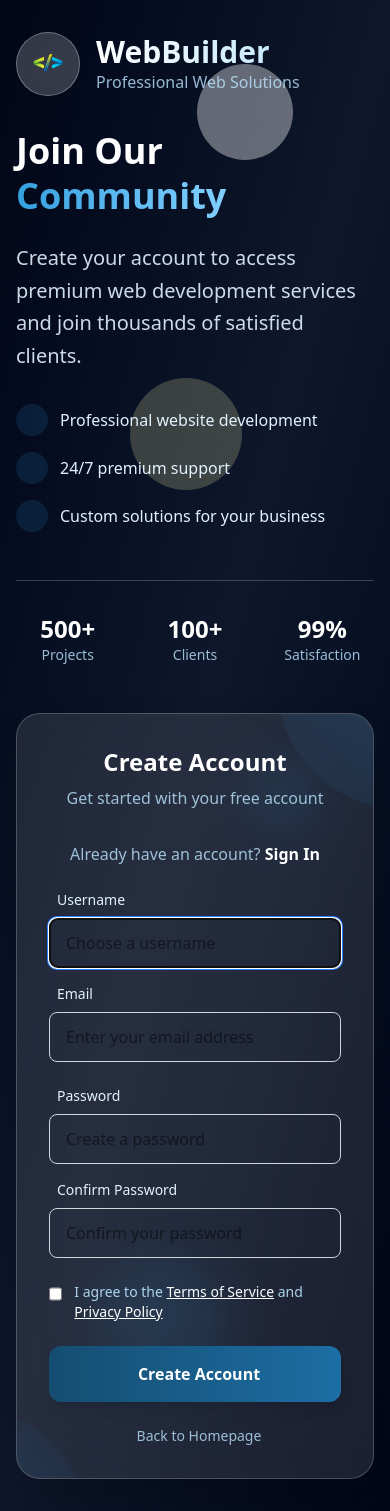
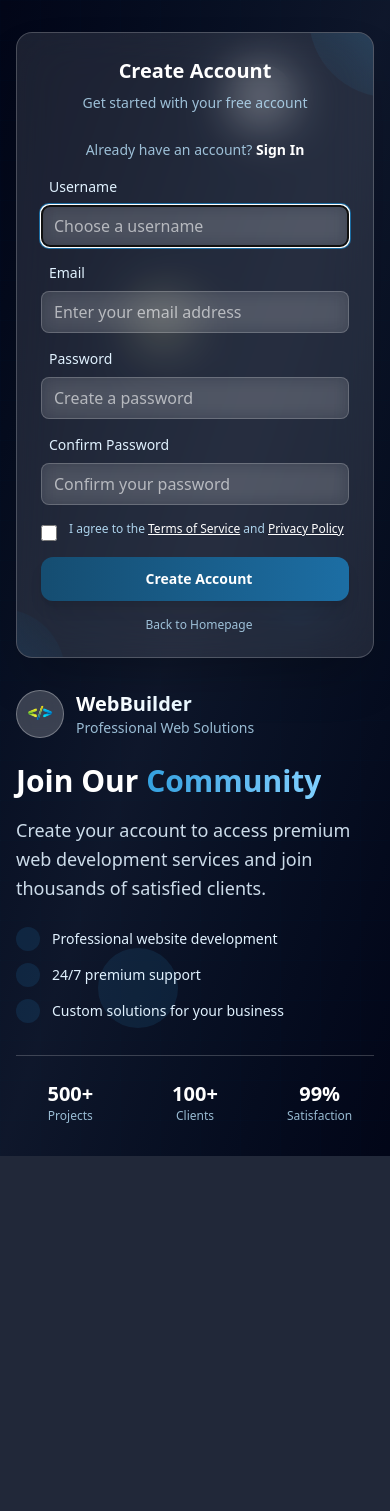
Before and after one commit to Trig2/webcraft, a Django app: page /register/ in a window 390 px wide. After the commit the page ends 1156 px from the top, so only its background shows below. Run offline with Django 5.2, Linux system fonts and the light colour scheme; data comes from the database, SQL or seed files in the repository; both versions use the stored data as it was after the commit; some libraries are stand-ins or nearby versions.

Commit message:
Fix project 404 issues with enhanced sample data and better error handling
- Expand sample projects from 15 to 35 total projects
- Add graceful error handling in project_detail view
- Redirect to portfolio page with friendly message for missing projects
- Fix register page overflow issues with responsive design
- Update form styling for better mobile experience
- This should resolve 404 errors for project IDs up to 35+

```diff
--- a/core/forms.py
+++ b/core/forms.py
@@ -9,7 +9,7 @@ class CustomUserCreationForm(UserCreationForm):
     email = forms.EmailField(
         required=True,
         widget=forms.EmailInput(attrs={
-            'class': 'w-full px-4 py-3 border border-gray-300 rounded-lg focus:ring-2 focus:ring-blue-500 focus:border-transparent transition-all duration-200',
+            'class': 'w-full px-3 lg:px-4 py-2 lg:py-3 bg-white/10 border border-white/20 rounded-lg focus:ring-2 focus:ring-primary-500 focus:border-primary-400 transition-all duration-200 text-white placeholder-white/60 backdrop-blur-sm',
             'placeholder': 'Enter your email address'
         })
     )
@@ -19,7 +19,7 @@ class CustomUserCreationForm(UserCreationForm):
         fields = ("username", "email", "password1", "password2")
         widgets = {
             'username': forms.TextInput(attrs={
-                'class': 'w-full px-4 py-3 border border-gray-300 rounded-lg focus:ring-2 focus:ring-blue-500 focus:border-transparent transition-all duration-200',
+                'class': 'w-full px-3 lg:px-4 py-2 lg:py-3 bg-white/10 border border-white/20 rounded-lg focus:ring-2 focus:ring-primary-500 focus:border-primary-400 transition-all duration-200 text-white placeholder-white/60 backdrop-blur-sm',
                 'placeholder': 'Choose a username'
             }),
         }
@@ -28,11 +28,11 @@ class CustomUserCreationForm(UserCreationForm):
         super().__init__(*args, **kwargs)
         # Style the password fields
         self.fields['password1'].widget.attrs.update({
-            'class': 'w-full px-4 py-3 border border-gray-300 rounded-lg focus:ring-2 focus:ring-blue-500 focus:border-transparent transition-all duration-200',
+            'class': 'w-full px-3 lg:px-4 py-2 lg:py-3 bg-white/10 border border-white/20 rounded-lg focus:ring-2 focus:ring-primary-500 focus:border-primary-400 transition-all duration-200 text-white placeholder-white/60 backdrop-blur-sm',
             'placeholder': 'Create a password'
         })
         self.fields['password2'].widget.attrs.update({
-            'class': 'w-full px-4 py-3 border border-gray-300 rounded-lg focus:ring-2 focus:ring-blue-500 focus:border-transparent transition-all duration-200',
+            'class': 'w-full px-3 lg:px-4 py-2 lg:py-3 bg-white/10 border border-white/20 rounded-lg focus:ring-2 focus:ring-primary-500 focus:border-primary-400 transition-all duration-200 text-white placeholder-white/60 backdrop-blur-sm',
             'placeholder': 'Confirm your password'
         })
 
--- a/templates/registration/register.html
+++ b/templates/registration/register.html
@@ -12,17 +12,17 @@
     <link href="https://unpkg.com/aos@2.3.1/dist/aos.css" rel="stylesheet">
     <script src="https://unpkg.com/aos@2.3.1/dist/aos.js"></script>
   </head>
-  <body class="min-h-screen relative">
+  <body class="min-h-screen relative overflow-x-hidden">
     <!-- Background -->
     <div class="absolute inset-0 bg-gradient-to-br from-slate-950 via-slate-900 to-slate-950"></div>
     {% comment %} <img src="{% static "image/home1.jpg" %}" alt="" class="absolute inset-0 w-full h-full object-cover opacity-30"> {% endcomment %}
 
     <!-- Animated Particles -->
     <div class="absolute inset-0 w-full h-full pointer-events-none z-0 overflow-hidden">
-        <div class="absolute w-24 h-24 bg-white rounded-full opacity-5 top-16 right-1/4 animate-pulse" style="animation-duration: 5s;"></div>
-        <div class="absolute w-32 h-32 bg-primary-400 rounded-full opacity-10 bottom-32 left-1/4 animate-pulse" style="animation-duration: 7s;"></div>
-        <div class="absolute w-20 h-20 bg-primary-500 rounded-full opacity-10 top-1/2 right-1/6 animate-pulse" style="animation-duration: 6s;"></div>
-        <div class="absolute w-28 h-28 bg-secondary-200 rounded-full opacity-10 top-1/4 left-1/3 animate-pulse" style="animation-duration: 8s;"></div>
+        <div class="absolute w-16 h-16 md:w-24 md:h-24 bg-white rounded-full opacity-5 top-16 right-1/4 animate-pulse" style="animation-duration: 5s;"></div>
+        <div class="absolute w-20 h-20 md:w-32 md:h-32 bg-primary-400 rounded-full opacity-10 bottom-32 left-1/4 animate-pulse" style="animation-duration: 7s;"></div>
+        <div class="absolute w-12 h-12 md:w-20 md:h-20 bg-primary-500 rounded-full opacity-10 top-1/2 right-1/6 animate-pulse" style="animation-duration: 6s;"></div>
+        <div class="absolute w-16 h-16 md:w-28 md:h-28 bg-secondary-200 rounded-full opacity-10 top-1/4 left-1/3 animate-pulse" style="animation-duration: 8s;"></div>
     </div>
 
     <!-- Grid Pattern Overlay -->
@@ -41,103 +41,103 @@
     </div>
     {% endif %}
 
-    <section class="min-h-screen flex items-center justify-center relative z-10 px-4 py-8">
-      <div class="container mx-auto max-w-6xl">
-        <div class="grid grid-cols-1 lg:grid-cols-2 gap-12 items-center">
+    <section class="min-h-screen flex items-center justify-center relative z-10 px-4 py-8 overflow-x-hidden">
+      <div class="container mx-auto max-w-7xl">
+        <div class="grid grid-cols-1 lg:grid-cols-2 gap-8 lg:gap-12 items-center">
 
           <!-- Welcome Section -->
-          <div class="text-white space-y-8" data-aos="fade-right" data-aos-duration="1000">
+          <div class="text-white space-y-6 lg:space-y-8 order-2 lg:order-1" data-aos="fade-right" data-aos-duration="1000">
             <!-- Logo -->
-            <div class="flex items-center gap-4 mb-8">
-              <div class="w-16 h-16 bg-white/20 backdrop-blur-sm rounded-full flex items-center justify-center border border-white/30">
-                <img src="{% static "image/logo.png" %}" alt="WebBuilder" class="w-10 h-10 object-cover rounded-full">
+            <div class="flex items-center gap-3 lg:gap-4 mb-6 lg:mb-8">
+              <div class="w-12 h-12 lg:w-16 lg:h-16 bg-white/20 backdrop-blur-sm rounded-full flex items-center justify-center border border-white/30 flex-shrink-0">
+                <img src="{% static "image/logo.png" %}" alt="WebBuilder" class="w-8 h-8 lg:w-10 lg:h-10 object-cover rounded-full">
               </div>
-              <div>
-                <h1 class="text-3xl font-bold bg-clip-text text-transparent bg-gradient-to-r from-white to-primary-200">WebBuilder</h1>
-                <p class="text-primary-200/80">Professional Web Solutions</p>
+              <div class="min-w-0 flex-1">
+                <h1 class="text-xl lg:text-3xl font-bold bg-clip-text text-transparent bg-gradient-to-r from-white to-primary-200 truncate">WebBuilder</h1>
+                <p class="text-primary-200/80 text-sm lg:text-base">Professional Web Solutions</p>
               </div>
             </div>
 
             <!-- Welcome Content -->
-            <div class="space-y-6">
-              <h2 class="text-4xl lg:text-5xl font-bold leading-tight">
+            <div class="space-y-4 lg:space-y-6">
+              <h2 class="text-3xl lg:text-4xl xl:text-5xl font-bold leading-tight">
                 Join Our
                 <span class="bg-clip-text text-transparent bg-gradient-to-r from-primary-400 to-primary-300">
                   Community
                 </span>
               </h2>
-              <p class="text-xl text-primary-100/90 leading-relaxed">
+              <p class="text-lg lg:text-xl text-primary-100/90 leading-relaxed">
                 Create your account to access premium web development services and join thousands of satisfied clients.
               </p>
 
               <!-- Features -->
-              <div class="space-y-4 mt-8">
+              <div class="space-y-3 lg:space-y-4 mt-6 lg:mt-8">
                 <div class="flex items-center gap-3">
-                  <div class="w-8 h-8 bg-primary-500/20 rounded-full flex items-center justify-center">
-                    <i class="fas fa-check text-primary-400 text-sm"></i>
+                  <div class="w-6 h-6 lg:w-8 lg:h-8 bg-primary-500/20 rounded-full flex items-center justify-center flex-shrink-0">
+                    <i class="fas fa-check text-primary-400 text-xs lg:text-sm"></i>
                   </div>
-                  <span class="text-primary-100">Professional website development</span>
+                  <span class="text-primary-100 text-sm lg:text-base">Professional website development</span>
                 </div>
                 <div class="flex items-center gap-3">
-                  <div class="w-8 h-8 bg-primary-500/20 rounded-full flex items-center justify-center">
-                    <i class="fas fa-check text-primary-400 text-sm"></i>
+                  <div class="w-6 h-6 lg:w-8 lg:h-8 bg-primary-500/20 rounded-full flex items-center justify-center flex-shrink-0">
+                    <i class="fas fa-check text-primary-400 text-xs lg:text-sm"></i>
                   </div>
-                  <span class="text-primary-100">24/7 premium support</span>
+                  <span class="text-primary-100 text-sm lg:text-base">24/7 premium support</span>
                 </div>
                 <div class="flex items-center gap-3">
-                  <div class="w-8 h-8 bg-primary-500/20 rounded-full flex items-center justify-center">
-                    <i class="fas fa-check text-primary-400 text-sm"></i>
+                  <div class="w-6 h-6 lg:w-8 lg:h-8 bg-primary-500/20 rounded-full flex items-center justify-center flex-shrink-0">
+                    <i class="fas fa-check text-primary-400 text-xs lg:text-sm"></i>
                   </div>
-                  <span class="text-primary-100">Custom solutions for your business</span>
+                  <span class="text-primary-100 text-sm lg:text-base">Custom solutions for your business</span>
                 </div>
               </div>
 
               <!-- Stats -->
-              <div class="grid grid-cols-3 gap-6 mt-12 pt-8 border-t border-white/20">
+              <div class="grid grid-cols-3 gap-4 lg:gap-6 mt-8 lg:mt-12 pt-6 lg:pt-8 border-t border-white/20">
                 <div class="text-center">
-                  <div class="text-2xl font-bold text-white">500+</div>
-                  <div class="text-sm text-primary-200/80">Projects</div>
+                  <div class="text-xl lg:text-2xl font-bold text-white">500+</div>
+                  <div class="text-xs lg:text-sm text-primary-200/80">Projects</div>
                 </div>
                 <div class="text-center">
-                  <div class="text-2xl font-bold text-white">100+</div>
-                  <div class="text-sm text-primary-200/80">Clients</div>
+                  <div class="text-xl lg:text-2xl font-bold text-white">100+</div>
+                  <div class="text-xs lg:text-sm text-primary-200/80">Clients</div>
                 </div>
                 <div class="text-center">
-                  <div class="text-2xl font-bold text-white">99%</div>
-                  <div class="text-sm text-primary-200/80">Satisfaction</div>
+                  <div class="text-xl lg:text-2xl font-bold text-white">99%</div>
+                  <div class="text-xs lg:text-sm text-primary-200/80">Satisfaction</div>
                 </div>
               </div>
             </div>
           </div>
 
           <!-- Registration Form -->
-          <div class="w-full" data-aos="fade-left" data-aos-duration="1000">
-            <div class="bg-white/10 backdrop-blur-xl rounded-3xl shadow-2xl border border-white/20 p-8 relative overflow-hidden">
+          <div class="w-full order-1 lg:order-2" data-aos="fade-left" data-aos-duration="1000">
+            <div class="bg-white/10 backdrop-blur-xl rounded-2xl lg:rounded-3xl shadow-2xl border border-white/20 p-6 lg:p-8 relative overflow-hidden">
               <!-- Decorative Elements -->
-              <div class="absolute top-0 right-0 w-32 h-32 bg-gradient-to-bl from-primary-400/20 to-transparent rounded-bl-full -mt-8 -mr-8"></div>
-              <div class="absolute bottom-0 left-0 w-24 h-24 bg-gradient-to-tr from-primary-500/20 to-transparent rounded-tr-full -mb-8 -ml-8"></div>
+              <div class="absolute top-0 right-0 w-20 h-20 lg:w-32 lg:h-32 bg-gradient-to-bl from-primary-400/20 to-transparent rounded-bl-full -mt-4 lg:-mt-8 -mr-4 lg:-mr-8"></div>
+              <div class="absolute bottom-0 left-0 w-16 h-16 lg:w-24 lg:h-24 bg-gradient-to-tr from-primary-500/20 to-transparent rounded-tr-full -mb-4 lg:-mb-8 -ml-4 lg:-ml-8"></div>
 
               <div class="relative z-10">
                 <!-- Header -->
-                <div class="text-center mb-8">
-                  <h3 class="text-2xl font-bold text-white mb-2">Create Account</h3>
-                  <p class="text-primary-200/80">Get started with your free account</p>
+                <div class="text-center mb-6 lg:mb-8">
+                  <h3 class="text-xl lg:text-2xl font-bold text-white mb-2">Create Account</h3>
+                  <p class="text-primary-200/80 text-sm lg:text-base">Get started with your free account</p>
                 </div>
 
                 <!-- Login Link -->
-                <div class="text-center mb-6">
-                  <span class="text-primary-200/80">Already have an account? </span>
-                  <a href="{% url 'core:login' %}" class="text-white font-semibold hover:text-primary-300 transition-colors duration-300">
+                <div class="text-center mb-4 lg:mb-6">
+                  <span class="text-primary-200/80 text-sm lg:text-base">Already have an account? </span>
+                  <a href="{% url 'core:login' %}" class="text-white font-semibold hover:text-primary-300 transition-colors duration-300 text-sm lg:text-base">
                     Sign In
                   </a>
                 </div>
 
                 <!-- Registration Form -->
-                <form method="post" action="{% url 'core:register' %}" class="space-y-6">
+                <form method="post" action="{% url 'core:register' %}" class="space-y-4 lg:space-y-6">
                   {% csrf_token %}
 
                   <!-- Username and Email Row -->
-                  <div class="grid grid-cols-1 md:grid-cols-2 gap-4">
+                  <div class="grid grid-cols-1 gap-4">
                     <div class="relative">
                       <label for="{{ form.username.id_for_label }}" class="block text-sm font-medium mb-2 text-primary-100">
                         <i class="fas fa-user mr-2"></i>Username
@@ -168,7 +168,7 @@
                   </div>
 
                   <!-- Password Fields Row -->
-                  <div class="grid grid-cols-1 md:grid-cols-2 gap-4">
+                  <div class="grid grid-cols-1 gap-4">
                     <div class="relative">
                       <label for="{{ form.password1.id_for_label }}" class="block text-sm font-medium mb-2 text-primary-100">
                         <i class="fas fa-lock mr-2"></i>Password
@@ -200,8 +200,8 @@
 
                   <!-- Terms Checkbox -->
                   <div class="flex items-start gap-3">
-                    <input type="checkbox" id="terms" required class="mt-1 w-4 h-4 text-primary-600 bg-white/10 border-white/20 rounded focus:ring-primary-500 focus:ring-2">
-                    <label for="terms" class="text-sm text-primary-200/90">
+                    <input type="checkbox" id="terms" required class="mt-1 w-4 h-4 text-primary-600 bg-white/10 border-white/20 rounded focus:ring-primary-500 focus:ring-2 flex-shrink-0">
+                    <label for="terms" class="text-xs lg:text-sm text-primary-200/90">
                       I agree to the
                       <a href="#" class="text-white hover:text-primary-300 underline">Terms of Service</a>
                       and
@@ -212,9 +212,9 @@
                   <!-- Register Button -->
                   <button
                     type="submit"
-                    class="w-full bg-gradient-to-r from-primary-600 to-primary-500 hover:from-primary-700 hover:to-primary-600 text-white font-bold py-4 px-6 rounded-xl shadow-lg hover:shadow-xl transition-all duration-300 transform hover:scale-105 relative overflow-hidden group"
+                    class="w-full bg-gradient-to-r from-primary-600 to-primary-500 hover:from-primary-700 hover:to-primary-600 text-white font-bold py-3 lg:py-4 px-6 rounded-xl shadow-lg hover:shadow-xl transition-all duration-300 transform hover:scale-105 relative overflow-hidden group"
                   >
-                    <span class="relative z-10 flex items-center justify-center gap-2">
+                    <span class="relative z-10 flex items-center justify-center gap-2 text-sm lg:text-base">
                       <i class="fas fa-user-plus"></i>
                       Create Account
                     </span>
@@ -223,8 +223,8 @@
                 </form>
 
                 <!-- Additional Info -->
-                <div class="mt-6 text-center">
-                  <a href="{% url 'core:home' %}" class="text-primary-200/80 hover:text-white text-sm transition-colors duration-300 flex items-center justify-center gap-2">
+                <div class="mt-4 lg:mt-6 text-center">
+                  <a href="{% url 'core:home' %}" class="text-primary-200/80 hover:text-white text-xs lg:text-sm transition-colors duration-300 flex items-center justify-center gap-2">
                     <i class="fas fa-home"></i>
                     Back to Homepage
                   </a>
```
Also changed, not shown: projects/management/commands/create_sample_projects.py (+46 -1 lines), projects/views.py (+9 -3 lines), db.sqlite3, theme/static/css/dist/styles.css.
